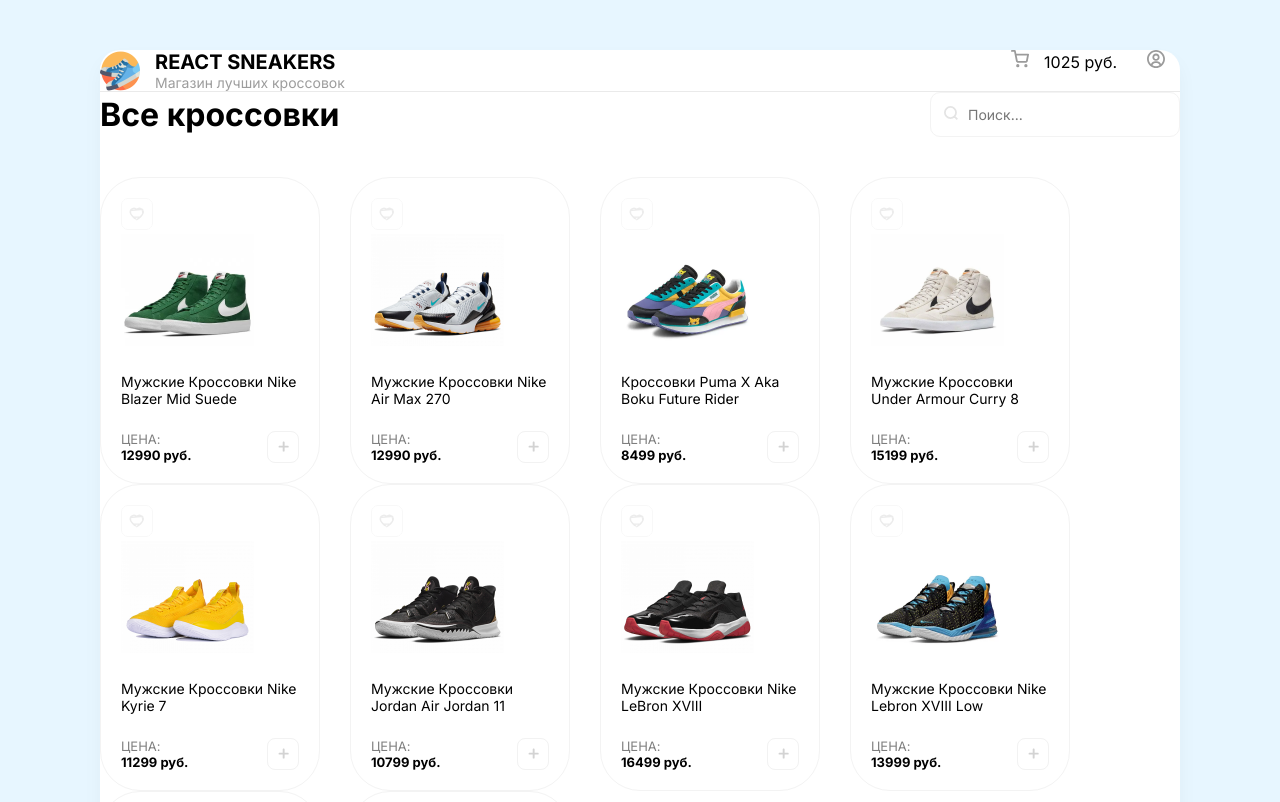
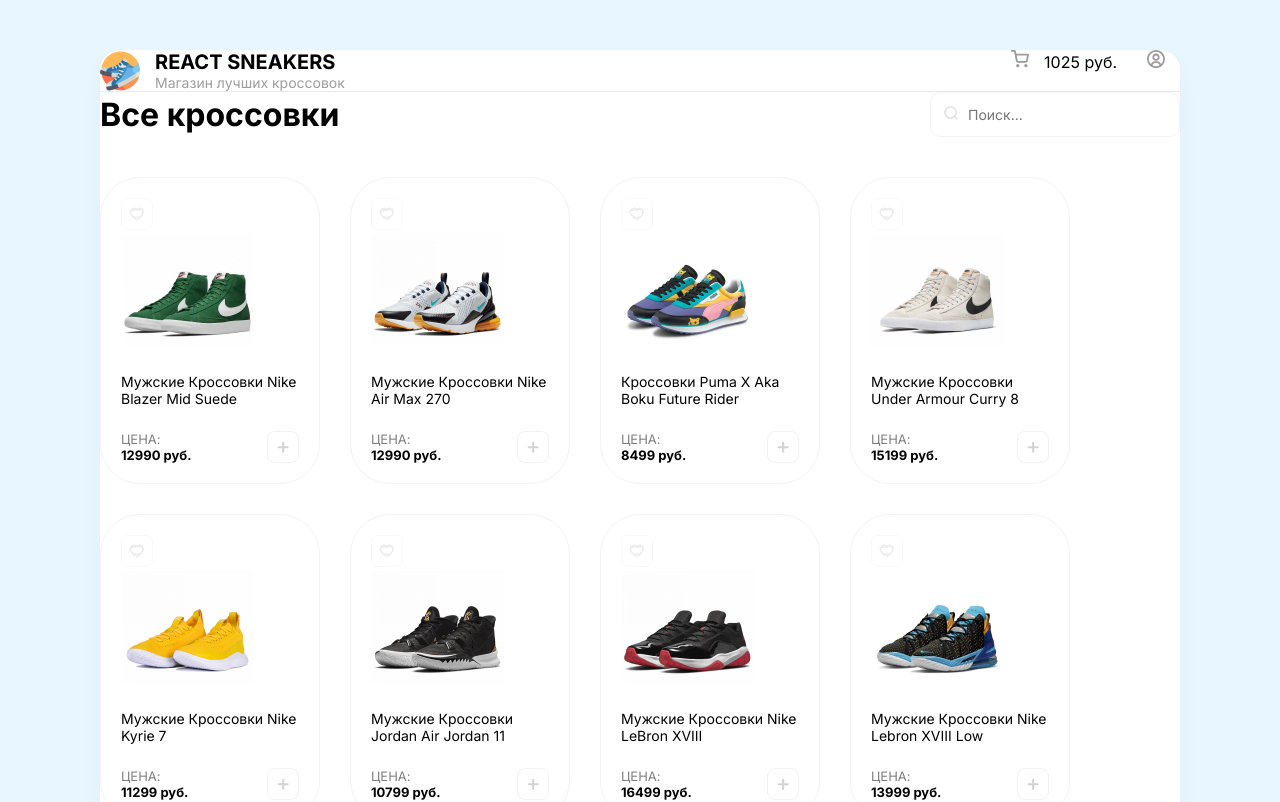
Before and after one commit to yuKalashnikova2/react-sneakers-store, a React (Vite) app: page / in a window 1280 px wide. Shown: the top 802 px of the page. Built offline with nearby package versions, Linux system fonts and the light colour scheme.

Commit message:
feat(ProductCard): add state plus <--> checked

```diff
--- a/src/components/ProductCard.jsx
+++ b/src/components/ProductCard.jsx
@@ -1,9 +1,16 @@
 import plus from '../public/plus.svg'
+import checked from '../public/cheked.svg'
 import unliked from '../public/heart-unlike.svg'
+import { useState } from 'react'
 
 const ProductCard = (props) => {
+  const [isAdded, setIsAdded] = useState(false)
+
+  const handleClickChecked = () => {
+    setIsAdded(!isAdded)
+  }
   return (
-    <div className="card mr-30">
+    <div className="card mr-30 mb-30">
       <div class="favorite">
         <img src={unliked} alt="unliked" />
       </div>
@@ -16,9 +23,7 @@
           <b>{props.price} руб.</b>
         </div>
 
-        <button>
-          <img width={11} height={11} src={plus} />
-        </button>
+        <img onClick={handleClickChecked} src={isAdded ? checked : plus} />
       </div>
     </div>
   )
--- a/src/style.scss
+++ b/src/style.scss
@@ -94,6 +94,11 @@
     border: 1px solid #f2f2f2;
     border-radius: 8px;
     cursor: pointer;
+    opacity: 0.7;
+
+    &:hover {
+      opacity: 0.9;
+    }
   }
 
   .overlay {
```
Also changed, not shown: src/public/plus.svg.
